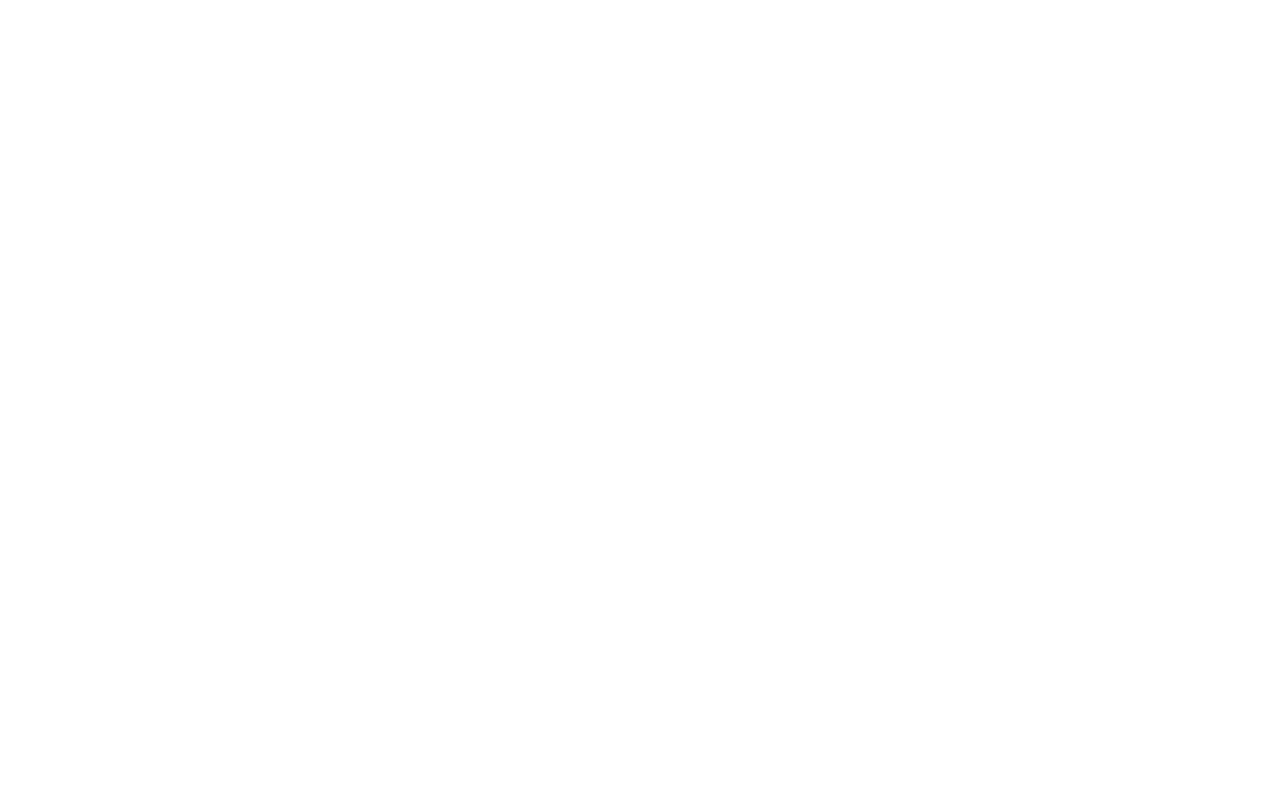
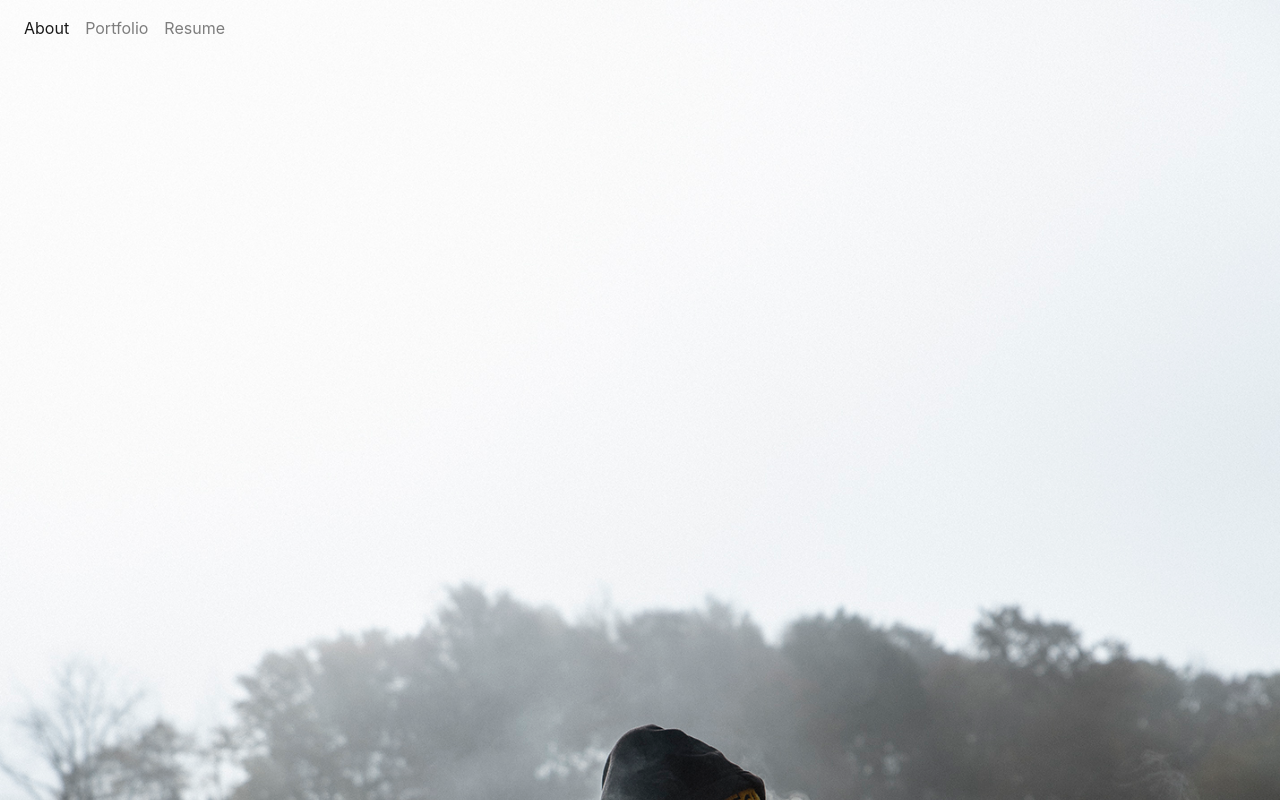
Before and after one commit to natemking/portfolio_2.0, a React (Create React App) app: page / in a window 1280 px wide. Shown: the top 800 px of the page. Built offline with nearby package versions, Linux system fonts and the light colour scheme.

Commit message:
Navbar built, router and boostrap added, bg image set

```diff
--- a/package.json
+++ b/package.json
@@ -6,8 +6,10 @@
     "@testing-library/jest-dom": "^5.11.9",
     "@testing-library/react": "^11.2.5",
     "@testing-library/user-event": "^12.6.3",
+    "bootstrap": "^4.6.0",
     "react": "^17.0.1",
     "react-dom": "^17.0.1",
+    "react-router-dom": "^5.2.0",
     "react-scripts": "4.0.2",
     "web-vitals": "^1.1.0"
   },
--- /dev/null
+++ b/src/App.css
@@ -0,0 +1,11 @@
+/* body {
+    background-image: url('./nate-in-smoke.jpg');
+    background-repeat: no-repeat;
+} */
+
+#bg {
+  width: 100%;
+  position: absolute;
+  top: 0;
+  left: 0;
+}
--- a/src/App.js
+++ b/src/App.js
@@ -1,10 +1,17 @@
 import React from 'react';
+import Navbar from './components/Navbar';
+import { HashRouter as Router, Route } from 'react-router-dom';
+import bgImage from './nate-in-smoke.jpg';
+import './App.css'
 
 function App() {
   return (
-    <div >
-
-    </div>
+    <>
+      <img id="bg" src={ bgImage } alt="nate in smoke"></img>
+      <Router>
+        <Navbar />
+      </Router>
+    </>
   );
 }
 
--- /dev/null
+++ b/src/components/Navbar/index.js
@@ -0,0 +1,32 @@
+import React from "react";
+import { Link } from "react-router-dom";
+
+
+
+function Navbar() {
+    return (
+        <nav className="navbar navbar-expand-lg navbar-light">
+            <div>
+                <ul className="navbar-nav">
+                    <li className="nav-item">
+                        <Link to="/" className={ window.location.pathname === "/" || window.location.pathname === "/about" ? "nav-link active" : "nav-link" }>
+                            About
+                        </Link>
+                    </li>
+                    <li className="nav-item">
+                        <Link to="/discover" className={window.location.pathname === "/discover" ? "nav-link active" : "nav-link"}>
+                            Portfolio
+                        </Link>
+                    </li>
+                    <li className="nav-item">
+                        <Link to="/search" className={window.location.pathname === "/search" ? "nav-link active" : "nav-link"}>
+                            Resume
+                        </Link>
+                    </li>
+                </ul>
+            </div>
+        </nav>
+    );
+}
+
+export default Navbar;
--- a/src/index.js
+++ b/src/index.js
@@ -1,6 +1,7 @@
 import React from 'react';
 import ReactDOM from 'react-dom';
 import App from './App';
+import 'bootstrap/dist/css/bootstrap.min.css';
 import reportWebVitals from './reportWebVitals';
 
 ReactDOM.render(
```
Also changed, not shown: src/nate-in-smoke.jpg (added), 1 other file (tests, documents, lock files or other folders).
